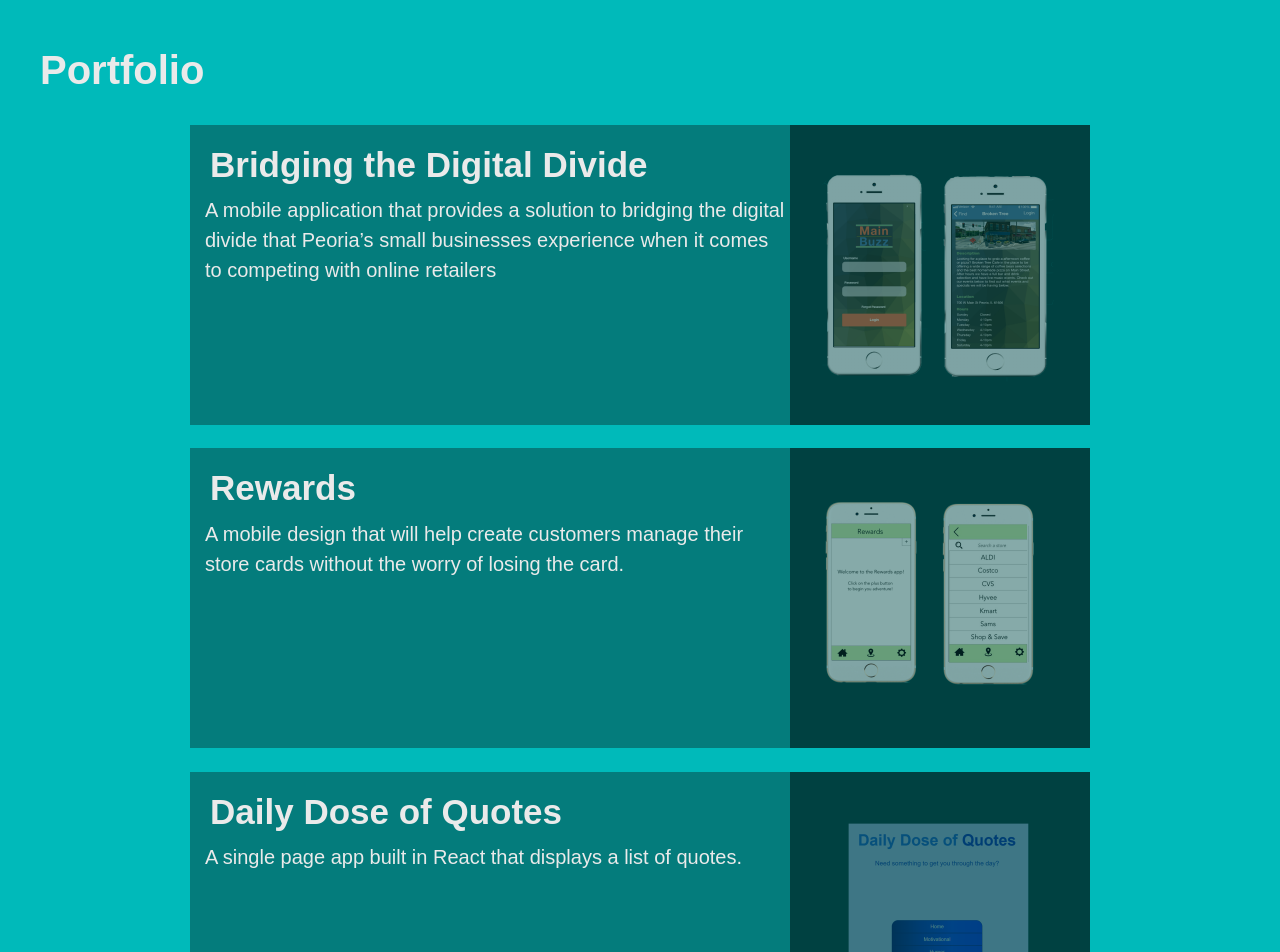
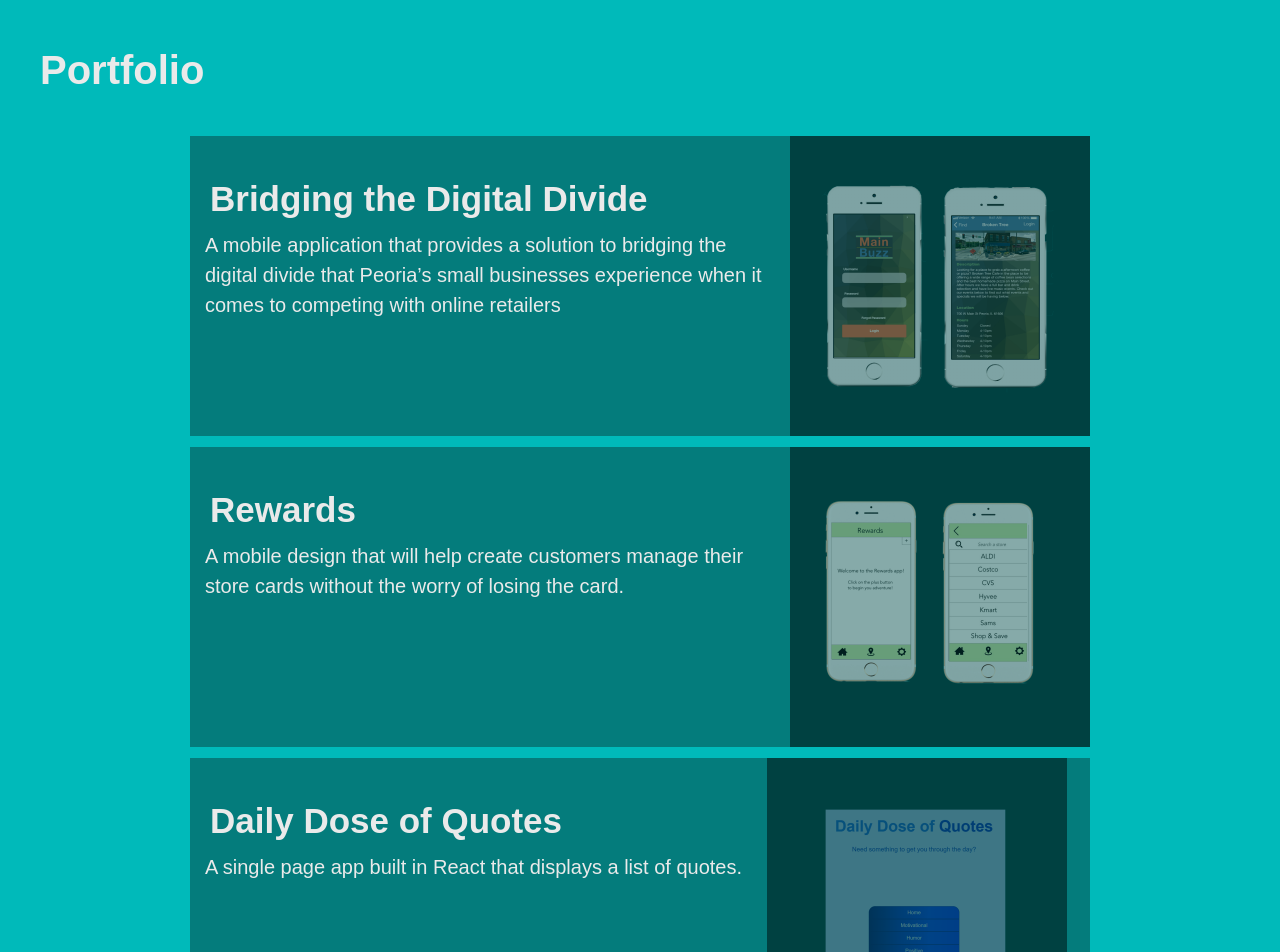
Before and after one commit to parshanapally/portfolio-website, a React (Create React App) app: page / in a window 1280 px wide. Shown: the part 440-1392 px from the top of the page. Built offline with nearby package versions, Linux system fonts and the light colour scheme; a web font is replaced by a local one.

Commit message:
style: add div to center text

```diff
--- a/src/components/Portfolio/index.css
+++ b/src/components/Portfolio/index.css
@@ -101,6 +101,7 @@ body {
   max-width: 900px;
   margin: 0 auto;
   transition: 0.5s;
+  display: flex;
 }
 
 .portfolio-item:hover,
@@ -110,8 +111,10 @@ body {
 }
 .portfolio-item img {
   height: 100%;
-  display: block;
-  float: right;
+  /* flex-direction: row; */
+  /* display: flex;
+  justify-content: flex-end; */
+  /* float: right; */
 }
 .portfolio-item h1 {
   padding: 20px;
@@ -131,7 +134,10 @@ body {
 }
 .portfolio-page a:hover {
   text-decoration: none;
-  box-shadow: 5px 10px;
+}
+
+.portfolio-page a {
+  padding: 10px;
 }
 
 .contact-page {
--- a/src/components/Portfolio/index.js
+++ b/src/components/Portfolio/index.js
@@ -35,8 +35,8 @@ const Portfolio = () => {
         <h1>Portfolio</h1>
         <Link to="/bridging-digital-divide">
           <div className="portfolio-item">
-            <img src={mainBuzz} alt="main-buzz" className="skyline-img" />
-
+            <div className="portfolio-description">
+              {" "}
               <h1>Bridging the Digital Divide</h1>
               <p>
                 A mobile application that provides a solution to bridging the
@@ -44,17 +44,24 @@ const Portfolio = () => {
                 comes to competing with online retailers{" "}
               </p>
             </div>
+
+            <img src={mainBuzz} alt="main-buzz" className="skyline-img" />
+          </div>
         </Link>
 
         <Link to="/rewards">
           {" "}
           <div className="portfolio-item">
-            <img src={rewards} alt="rewards" className="skyline-img" />
+            <div className="portfolio-description">
+              {" "}
               <h1>Rewards</h1>
               <p>
-              A mobile design that will help create customers manage their store
-              cards without the worry of losing the card.
+                A mobile design that will help create customers manage their
+                store cards without the worry of losing the card.
               </p>
+            </div>
+
+            <img src={rewards} alt="rewards" className="skyline-img" />
           </div>
         </Link>
 
@@ -64,11 +71,15 @@ const Portfolio = () => {
           href="https://parshanapally.github.io/quote/"
         >
           <div className="portfolio-item">
-            <img src={quote} alt="question" className="skyline-img" />
+            <div className="portfolio-description">
+              {" "}
               <h1>Daily Dose of Quotes</h1>
               <p>
                 A single page app built in React that displays a list of quotes.
               </p>
+            </div>
+
+            <img src={quote} alt="question" className="skyline-img" />
           </div>
         </a>
       </div>
```
Lines whose indentation alone changed are shown as unchanged.
